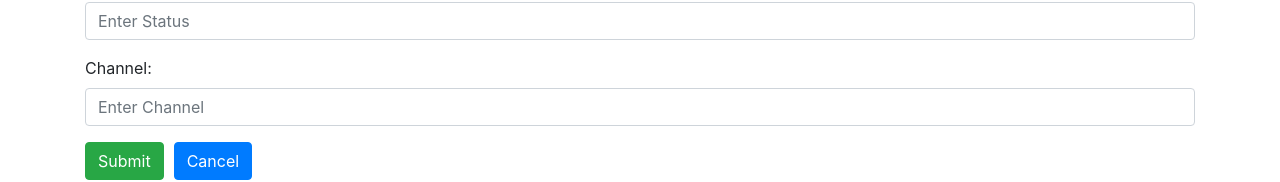
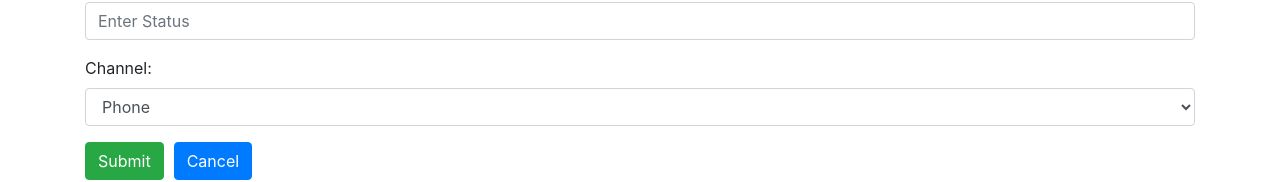
Before and after one commit to dhungel471/CRMCustomerFrontEnd, a React (Create React App) app: page /api/customers/1/interactions/new in a window 1280 px wide. Shown: the part 250-432 px from the top of the page. Built offline with nearby package versions, Linux system fonts and the light colour scheme.

Commit message:
Use select option for channel of contact form field

```diff
--- a/src/component/AddCustomerInteractions.js
+++ b/src/component/AddCustomerInteractions.js
@@ -13,7 +13,7 @@ const AddCustomerInteractions = (props) => {
     const [date, setDate] = useState('');
     const [description, setDescription] = useState('');
     const [status, setStatus] = useState('');
-    const [channel, setChannel] = useState('');
+    const [channel, setChannel] = useState('phone');
 
     const handleSubmit = (event) => {
         event.preventDefault();
@@ -55,8 +55,11 @@ const AddCustomerInteractions = (props) => {
                 </div>
                 <div className="form-group">
                     <label htmlFor="channel">Channel:</label>
-                    <input className="form-control" id="address" aria-describedby="channel" placeholder="Enter Channel"
-                           value={channel} onChange={e => setChannel(e.target.value)}/>
+                    <select className="form-control" id="status" aria-describedby="status"
+                            value={channel} onChange={e => setChannel(e.target.value)}>
+                        <option value="phone">Phone</option>
+                        <option value="email">Email</option>
+                    </select>
                 </div>
                 <button type="submit" className="btn btn-success" onClick={handleSubmit}>Submit</button>
                 <button className="btn btn-primary" style={{"marginLeft": "10px"}} onClick={handleCancel}>Cancel
```
